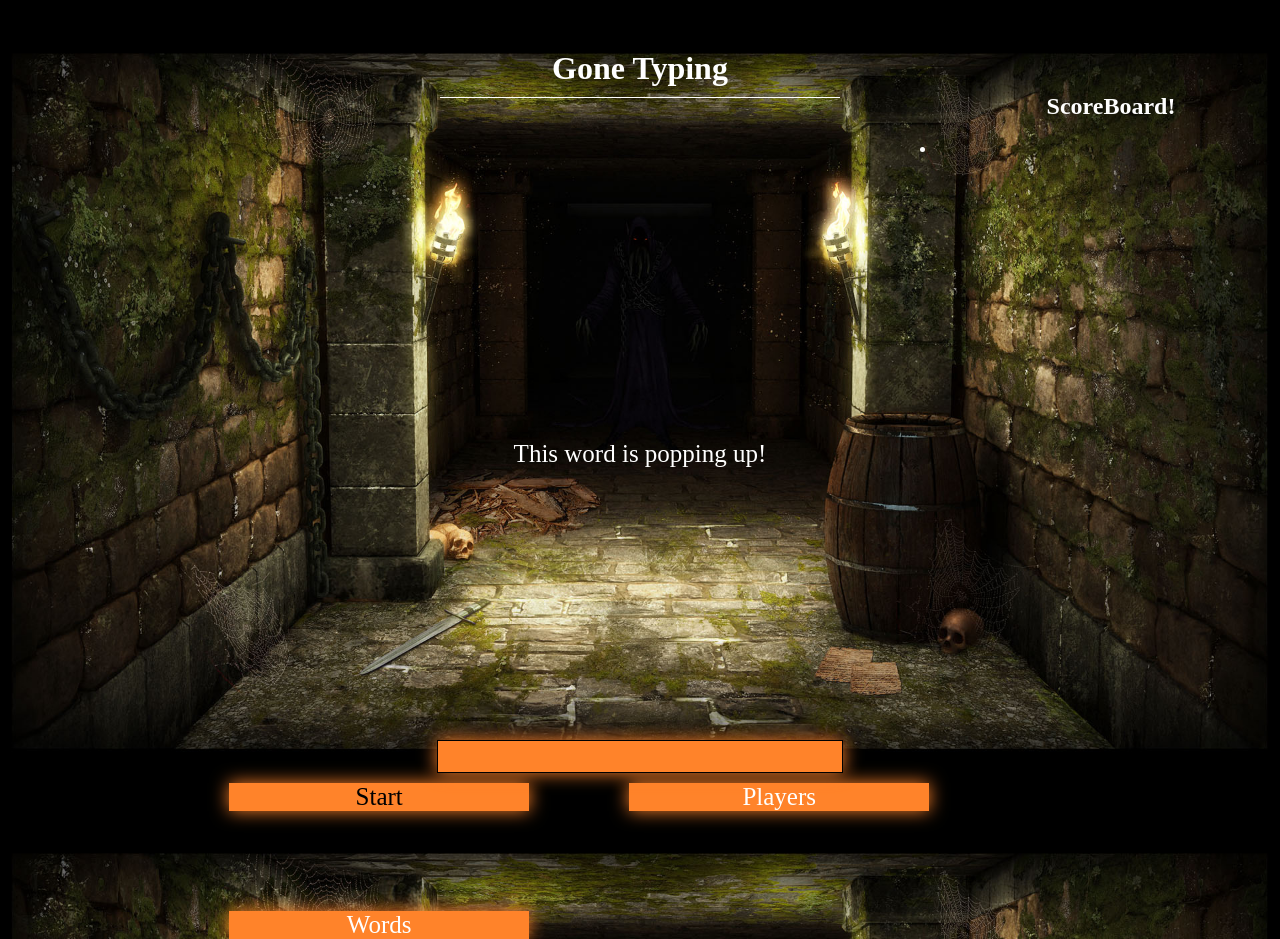
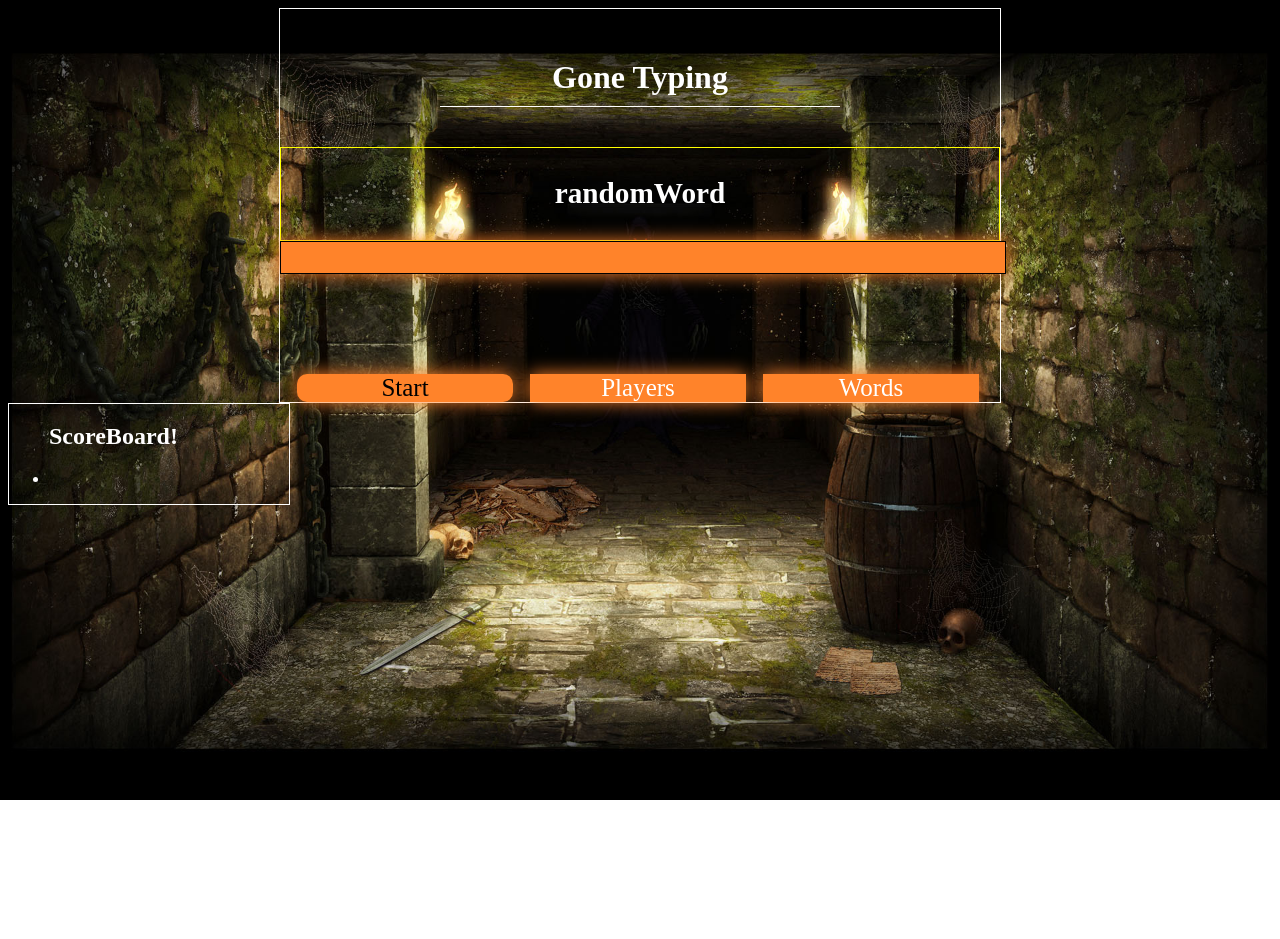
Before and after one commit to hussein-albreihi/JsGame, a plain HTML site: page index.html in a window 1280 px wide. After the commit the page ends 800 px from the top, so only its background shows below. Drawn offline with Linux system fonts and the light colour scheme.

Commit message:
did redo the css and html a bit

```diff
--- a/css/main.css
+++ b/css/main.css
@@ -3,107 +3,78 @@
   background: url('dungeon.jpeg');
   background-size: cover;
   color:white;
+}
 
+body{
+  font-family: Futura;
+}
+.clearfix{
+  clear: both;
+}
 
+#wrapper_720{
+  width: 720px;
+  margin: 0 auto;
+  border: 1px solid white;
+}
 
-      }
-      body{
-        height:90%;
-        width: 80%;
-        margin: auto;
-        margin-top: 40px;
-        padding: 0;
-        text-align: center;
-        font-family: Futura;
-
-
-      }
 h1 {
   border-bottom: 1px solid;
-
   margin: 40px auto;
   padding: 10px 0;
   text-align: center;
   white-space: nowrap;
   max-width: 400px;
 }
+
 input {
   width:400px;
   font-size: 25px;
   margin:auto 0;
   text-align: center;
   border:solid 1px;
-            margin-left: auto;
-    		margin-right: auto;
+  margin: 0 auto;
   -webkit-animation-name: greenPulse;
   -webkit-animation-duration: 2s;
   -webkit-animation-iteration-count: infinite;
 }
 
+.gameMenu {
+ margin:100px auto;
+}
+.userInteraction, input{
+  width: 100%;
+  margin:  0 auto;
+}
 
-      .titlebar {
-
-
-
-      }
-      .box {
-
-      	height: 400px
-      }
-      .menu {
-
-      	margin:10px auto 10px auto;
-      	text-align: center;
-
-    	margin-left: 5%;
-    	margin-top: -40px
-
-
-
-
-      }
 #menuButton {
   text-align: center;
   font-size: 25px;
   float:left;
-		width: 300px;
-		white-space: 100px;
-		margin: 50px;
-
+  width: 30%;
+  margin-left: 17px;
   -webkit-animation-name: greenPulse;
   -webkit-animation-duration: 2s;
   -webkit-animation-iteration-count: infinite;
+}
 
-
-
-
-      }
 .menuSelected {
  -webkit-border-radius: .4em;
  color: black;
+}
 
+.scoreboard {
+  width: 280px;
+  border: 1px solid white;
+  display: none3;
+}
 
-      }
-      .scoreboard {
-
-      	position: absolute;
-      	margin-left: 60%;
-      	margin-top: -700px;
-
-      	width: 390px;
-
-
-
-      }
-      #popWord {
-      	width: auto;
-      	height: 300px;
+#randomWord {
+  border:1px solid yellow;
   text-align: center;
   font-size: 25px;
+}
 
-
-
-      }
 @-webkit-keyframes greenPulse {
  from { background-color: #FFAC2A; -webkit-box-shadow: 0 0 9px #333; }
  50% { background-color: #FF832A; -webkit-box-shadow: 0 0 18px #FF832A; }
--- a/index.html
+++ b/index.html
@@ -1,64 +1,42 @@
 <!DOCTYPE html>
 <head>
-    <link rel="stylesheet" href="css/main.css" />
+    <link rel="stylesheet" type="text/css" href="reset.css"/>
+    <link rel="stylesheet" type="text/css" href="css/main.css"/>
 </head>
 <title>GoneTyping</title>
 <body>
-    <div class="box">
-            <div class="panel">
-                <header class="titlebar">
+    <div id="wrapper_720">
+        <header>
             <h1>Gone Typing</h1>
         </header>
+        <div class = "userInteraction">
+            <div id="randomWord">
+                <h3>randomWord</h3>
             </div>
+            <input type="text" id="userInput"></input>
+        </div>
+        <nav class ="gameMenu">
+            <div id ="menuButton" class="menuSelected">
+                Start
+            </div>
+            <div id ="menuButton">
+                Players
+            </div>
+            <div id ="menuButton">
+                Words
+            </div>
+        </nav>
+        <div class="clearfix"></div>
 
     </div>
-    <div id="popWord">
-    This word is popping up!
-    <p></p>
-    </div>
-    <div ="inputBox">
-    <input type="text" id="userInput"></input>
-    </div>
     <div class ="scoreboard">
-        <ul><h2>ScoreBoard!</h2>
+        <ul>
+            <h2>ScoreBoard!</h2>
             <li>
 
             </li>
-
         </ul>
     </div>
-
-    <nav class ="menu">
-        <div class="menuSelected">
-            <div id ="menuButton">
-            Start
-
-            </div>
-
-        </div>
-         <div>
-            <div id ="menuButton">
-            Players
-
-            </div>
-
-        </div>
-         <div>
-            <div id ="menuButton">
-            Words
-            </div>
-
-        </div>
-
-
-
-    </nav>
-
-
-
-
-
-    </body>
     <script src='lib/jquery-1.js'></script>
     <script src="js/navGoneTyping.js"></script>
     <script src="js/goneTyping.js"></script>
@@ -67,6 +45,5 @@
     <script src="js/goneTyping.logic.js"></script>
     <script src="js/goneTyping.play.js"></script>
     <script src="js/goneTyping.timer.js"></script>
-
-
+</body>
 </html>
--- a/js/goneTyping.ui.js
+++ b/js/goneTyping.ui.js
@@ -5,7 +5,7 @@ $(function () {
 	//User have to enter the word as quickly as he can.
 	goneTyping.ui.setPlayerWord = function (word) {
 		var playerWord = 'Word: ' + word;
-		$('p').append('<p>' + word + '</p>');
+		$('#randomWord').text(word);
 		return String(playerWord.toLowerCase());
 	};
 
```
Lines whose indentation alone changed are shown as unchanged.
